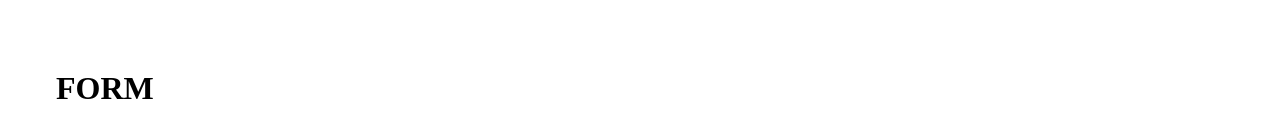
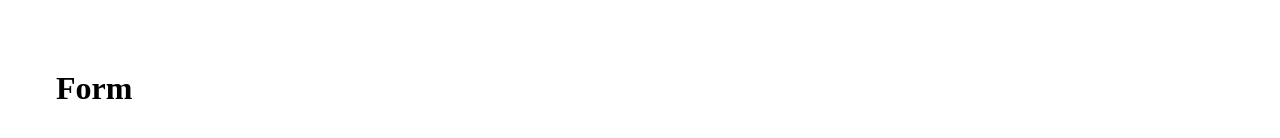
Before and after one commit to Manu-Martinez/memories-_project, a React (Create React App) app in the folder client/: page / in a window 1280 px wide. Shown: the part 304-442 px from the top of the page. Built offline with nearby package versions, Linux system fonts and the light colour scheme.

Commit message:
fixed case sensitive problem with components folder

```diff
--- a/client/src/App.js
+++ b/client/src/App.js
@@ -1,7 +1,8 @@
 import React from "react";
 import { Container, AppBar, Typography, Grow, Grid } from '@material-ui/core';
-import Posts from "./Components/Posts/Posts";
-import Form from "./Components/Form/Form";
+
+import Posts from "./components/Posts/Posts";
+import Form from "./components/Form/Form";
 import useStyles from "./styles";
 
 import memories from './images/memories.png';
--- a/client/src/Components/Form/Form.js
+++ b/client/src/Components/Form/Form.js
@@ -2,7 +2,7 @@ import React from 'react';
 
 const Form = () => {
     return (
-        <h1>FORM</h1>
+        <h1>Form</h1>
     );
 }
 
```
